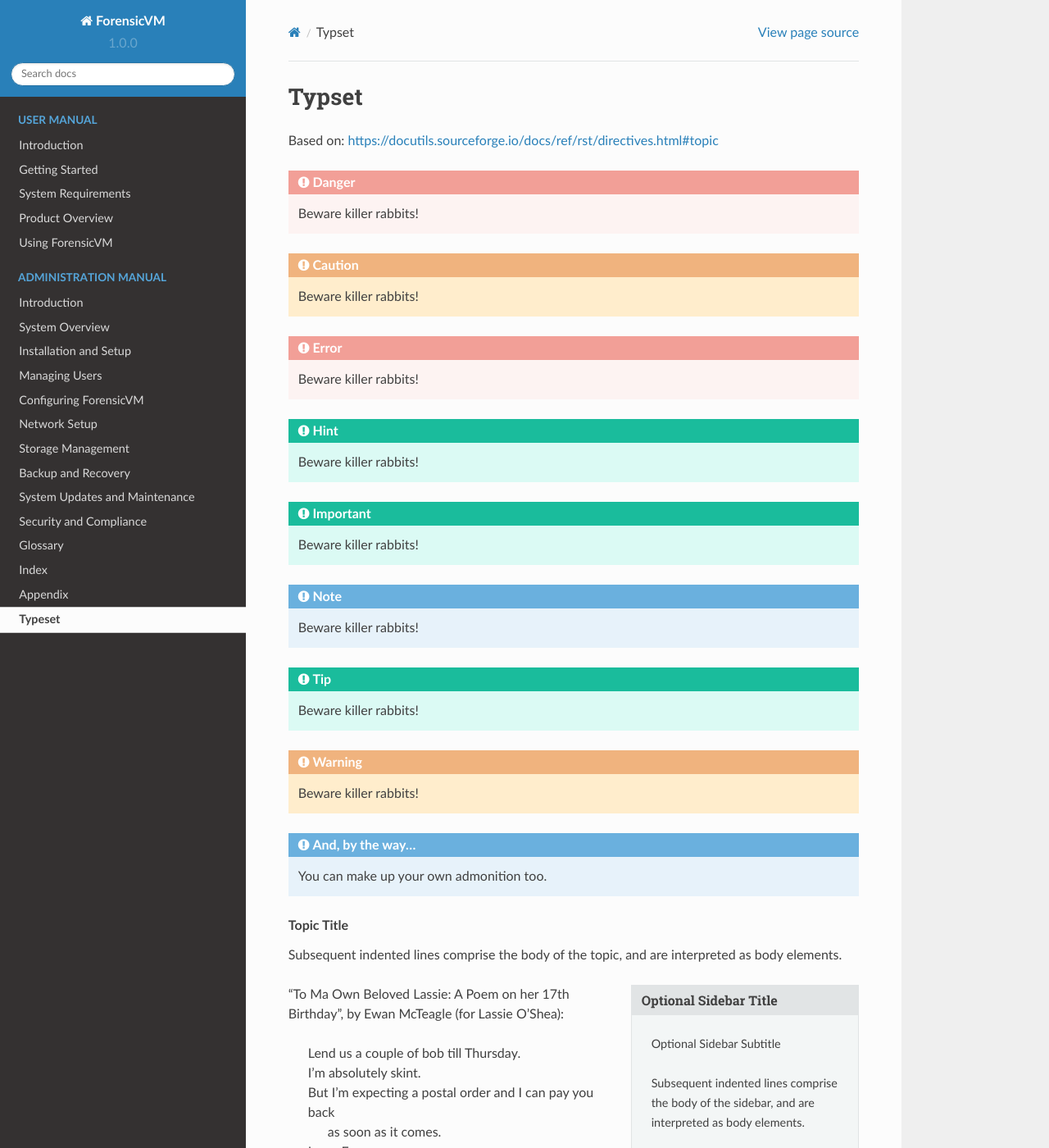
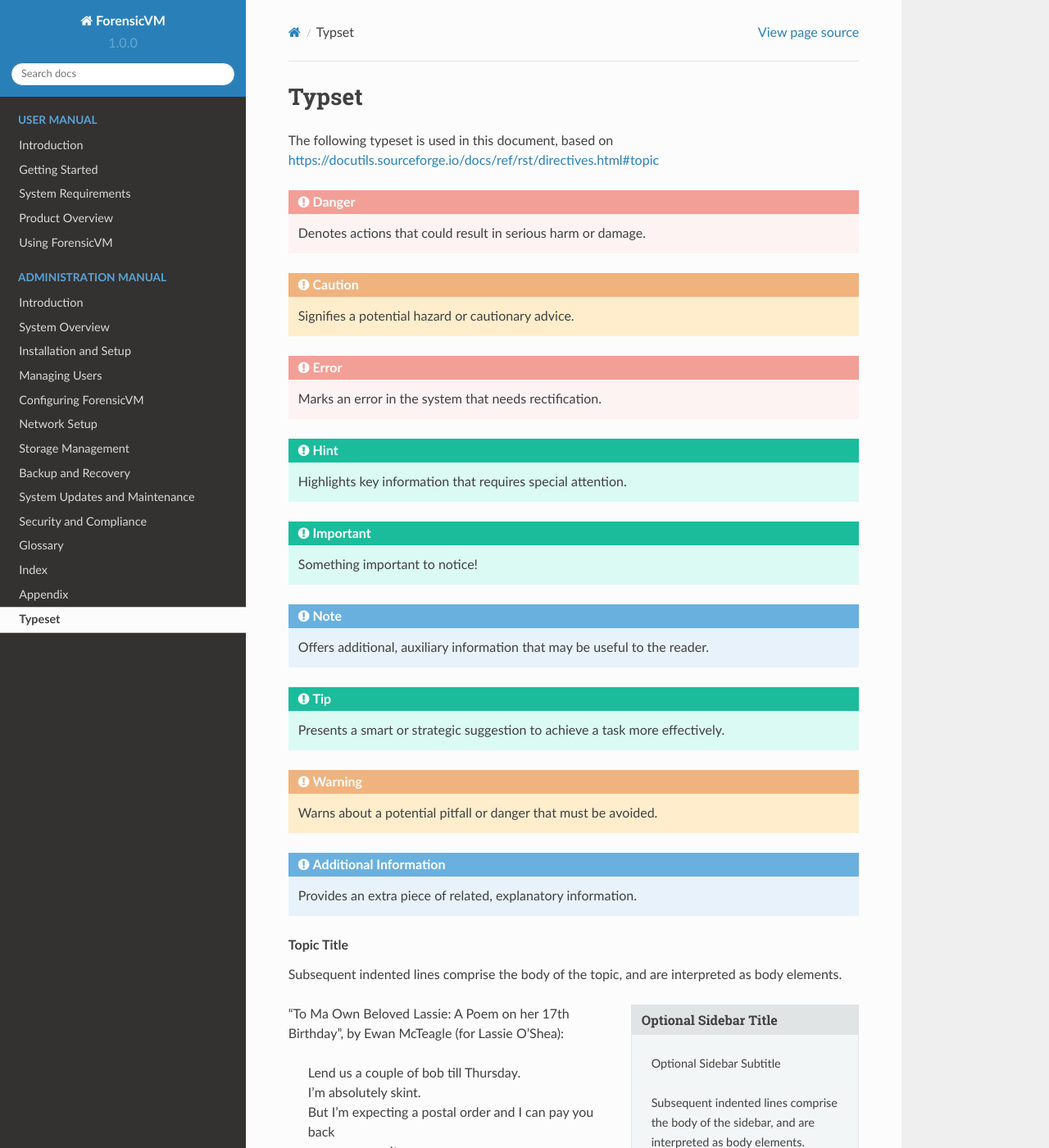
Before and after one commit to nunomourinho/ForensicVMServerAndClientDocs, a Sphinx documentation site: the page built from docs/admin/typset.rst, in a window 1280 px wide and 1400 px high. Shown: the whole window at 82% size. Built offline with Sphinx 7.4.7 and the Read the Docs theme 2.0.0, drawn with Linux system fonts in a browser that asks for light colours; pages that are not in the unit, such as notebooks, are missing from menus; some of the changed text lies outside the part shown.

Commit message:
Update typset.rst

```diff
--- a/docs/admin/typset.rst
+++ b/docs/admin/typset.rst
@@ -2,37 +2,35 @@
 Typset
 =======
 
-Based on:
-https://docutils.sourceforge.io/docs/ref/rst/directives.html#topic
-
+The following typeset is used in this document, based on https://docutils.sourceforge.io/docs/ref/rst/directives.html#topic
 
 .. DANGER::
-   Beware killer rabbits!
+   Denotes actions that could result in serious harm or damage.
 
 .. CAUTION::
-   Beware killer rabbits!
+   Signifies a potential hazard or cautionary advice.
 
 .. ERROR::
-   Beware killer rabbits!
+   Marks an error in the system that needs rectification.
 
 .. HINT::
-   Beware killer rabbits!
+   Highlights key information that requires special attention.
 
 .. IMPORTANT::
-   Beware killer rabbits!
+   Something important to notice!
 
 .. NOTE::
-   Beware killer rabbits!
+   Offers additional, auxiliary information that may be useful to the reader.
 
 .. TIP::
-   Beware killer rabbits!
+   Presents a smart or strategic suggestion to achieve a task more effectively.
 
 .. WARNING::
-   Beware killer rabbits!
+   Warns about a potential pitfall or danger that must be avoided.
 
-.. admonition:: And, by the way...
+.. admonition:: Additional Information
 
-   You can make up your own admonition too.
+   Provides an extra piece of related, explanatory information.
 
 .. topic:: Topic Title
 
@@ -119,7 +117,7 @@
 .. |---| unicode:: U+02014 .. em dash
    :trim:
 
-.. |date| date::
+.. |date| date:: "%Y/%m/%d"
 .. |time| date:: %H:%M
 
 Today's date is |date|.
```
